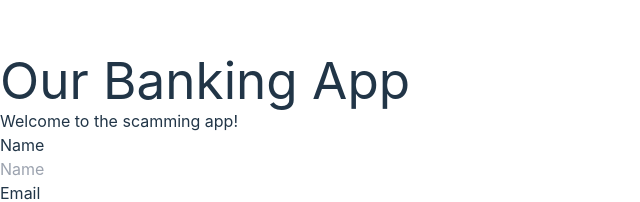
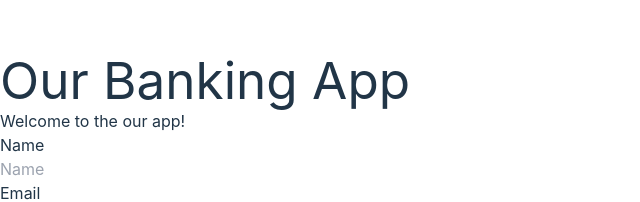
Before and after one commit to Koch13o1/aws-amplify-react, a React (Vite) app: page / in a window 1280 px wide. Shown: the part 189-391 px from the top of the page, without its empty margins (0-640 px from the left). Built offline with nearby package versions, Linux system fonts and the light colour scheme.

Commit message:
Update App.tsx

```diff
--- a/src/App.tsx
+++ b/src/App.tsx
@@ -58,7 +58,7 @@ function App() {
       .then((result) => {
         console.log(result.approvalStatus);
         //alert(JSON.parse(result).message);
-        alert(JSON.parse(result).approvalStatus);
+        alert(result.approvalStatus);
       })
       .catch((error) => alert(`Error: ${error}`));
   };
@@ -72,7 +72,7 @@ function App() {
               Our Banking App
             </h1>
             <p className="mx-auto mt-4 max-w-md text-center text-gray-500">
-              Welcome to the scamming app!
+              Welcome to the our app!
             </p>
             <div className="mt-10">
               <label htmlFor="name" className="sr-only">
```
